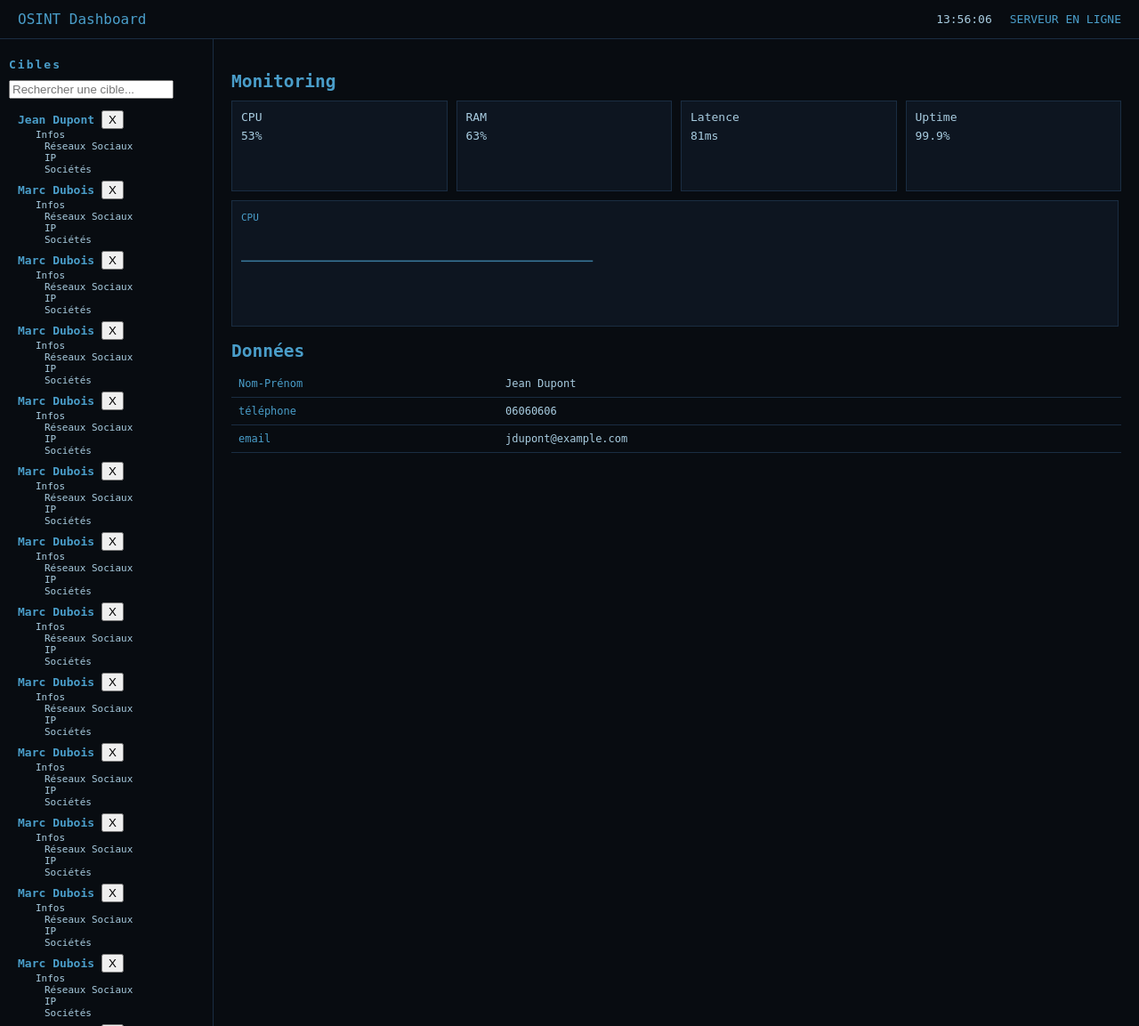
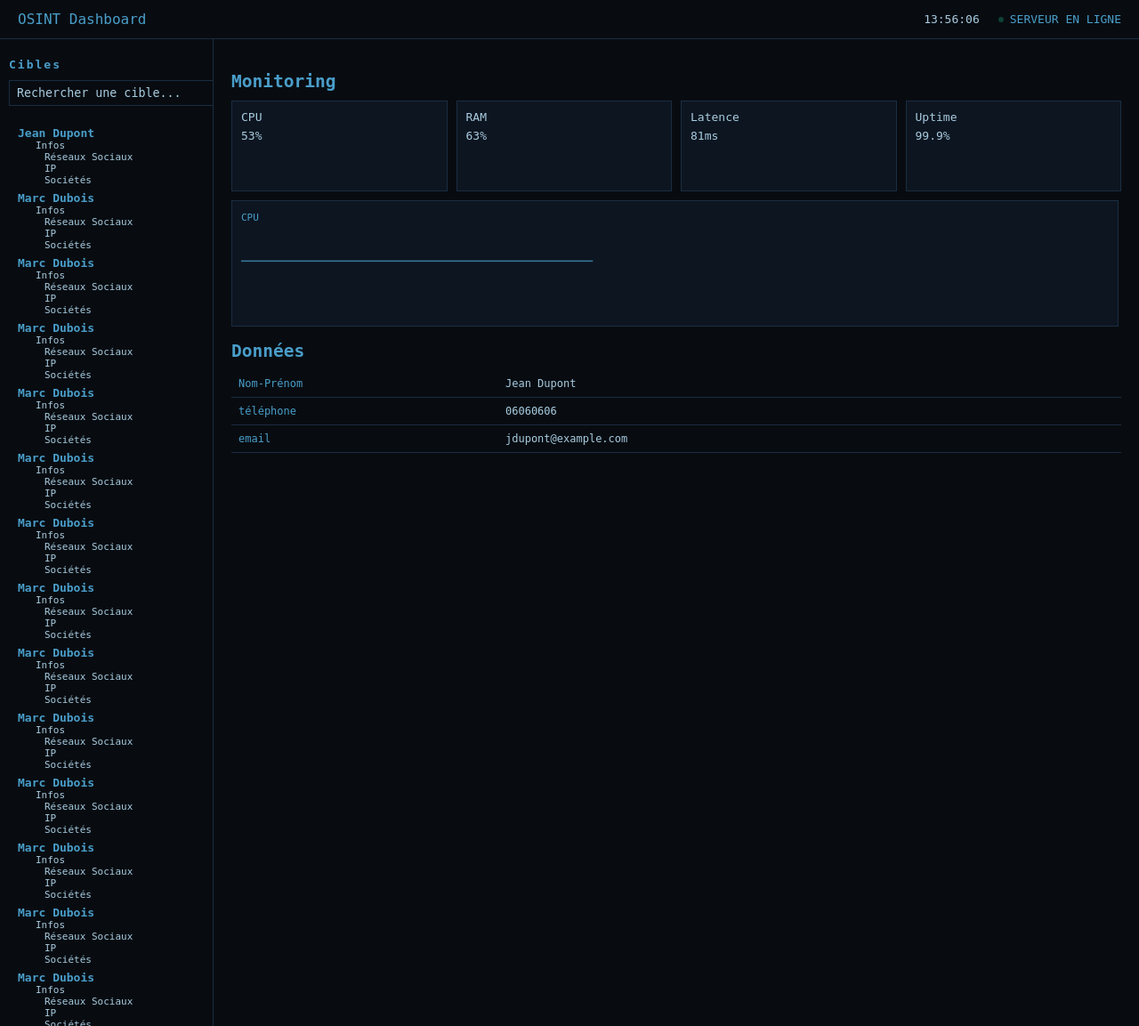
Before and after one commit to jewmanjizeubi/osint-dashboard, a Flask app: page / in a window 1280 px wide. Shown: the whole page at 89% size. Run offline with Flask 3, Linux system fonts and the light colour scheme; the visitor is signed in with stand-in values (Sample User, id 1).

Commit message:
Add files via upload

```diff
--- a/static/main.js
+++ b/static/main.js
@@ -62,6 +62,26 @@ window.onload = function () {
     btnClose.addEventListener("click", function () {
         modal.classList.remove("active");
     });
+    modal.addEventListener("click", function (e) {
+        if (e.target === modal) {
+            modal.classList.remove("active");
+        }
+    });
+
+    document.querySelectorAll(".btn-supprimer").forEach(function (btn) {
+        btn.addEventListener("click", function () {
+            const cible = btn.closest(".cible");
+            cible.remove;
+        });
+    });
+    document.querySelectorAll(".btn-supprimer").forEach(function (btn) {
+        btn.addEventListener("click", function () {
+            console.log("clic détecté");
+            const cible = this.parentElement;
+            cible.remove();
+        });
+    });
+    console.log(this.parentElement);
 }
 
 //Recherche menu gauche
--- a/static/style.css
+++ b/static/style.css
@@ -36,6 +36,31 @@ header {
 .topbar-status {
     margin-left: 20px;
     color: var(--bleu);
+    display: flex;
+    align-items: center;
+    gap: 6px;
+}
+
+.pulse-dot {
+    width: 8px;
+    height: 8px;
+    border-radius: 50%;
+    background-color: #1d9e75;
+    animation: pulse-anim 2s infinite;
+}
+
+@keyframes pulse-anim {
+
+    0%,
+    100% {
+        opacity: 1;
+        transform: scale(1);
+    }
+
+    50% {
+        opacity: 0.3;
+        transform: scale(0.7);
+    }
 }
 
 .topbar-logo {
@@ -66,11 +91,91 @@ aside h2 {
     letter-spacing: 2px;
 }
 
+#btn-nouvelle-cible {
+    width: 100%;
+    background-color: var(--bleu);
+    color: #080c11;
+    border: none;
+    padding: 8px;
+    cursor: pointer;
+    font-family: monospace;
+    font-weight: bold;
+    letter-spacing: 1px;
+    transition: color 0.2s;
+}
+
+#btn-nouvelle-cible:hover {
+    background-color: var(--texte);
+}
+
+#btn-nouvelle-cible:active {
+    transform: scale(0.98);
+    opacity: 0.8;
+}
+
+#search {
+    width: 100%;
+    background-color: #080c11;
+    border: 1px solid #1a2d42;
+    color: var(--texte);
+    font-family: monospace;
+    padding: 6px 8px;
+    margin-bottom: 10px;
+    transition: color 0.2s;
+}
+
+#search::placeholder {
+    color: var(--text-faint);
+}
+
+#search:focus {
+    outline: none;
+    border-color: var(--bleu);
+}
+
+.btn-supprimer {
+    background: transparent;
+    border: none;
+    color: #c03a3a;
+    cursor: pointer;
+    font-size: 11px;
+    padding: 0 4px;
+    float: right;
+    opacity: 0;
+    transition: opacity 0.2s;
+}
+
+.cible:hover .btn-supprimer {
+    opacity: 1;
+}
+
+.btn-supprimer:hover {
+    color: #ff5555;
+}
+
+aside::-webkit-scrollbar {
+    width: 4px;
+}
+
+aside::-webkit-scrollbar-track {
+    background: transparent;
+}
+
+aside::-webkit-scrollbar-thumb {
+    background-color: #1a2d42;
+    border-radius: 2px;
+}
+
+aside::-webkit-scrollbar-thumb:hover {
+    background-color: var(--bleu);
+}
+
 /*============DONNEES CIBLES============*/
 .cible {
     font-weight: bold;
     color: var(--bleu);
     margin-bottom: 6px;
+    transition: color 0.2s;
 }
 
 .categorie {
```
Also changed, not shown: other parts of static/style.css (+53 -0 lines). Lines whose indentation alone changed are shown as unchanged.
